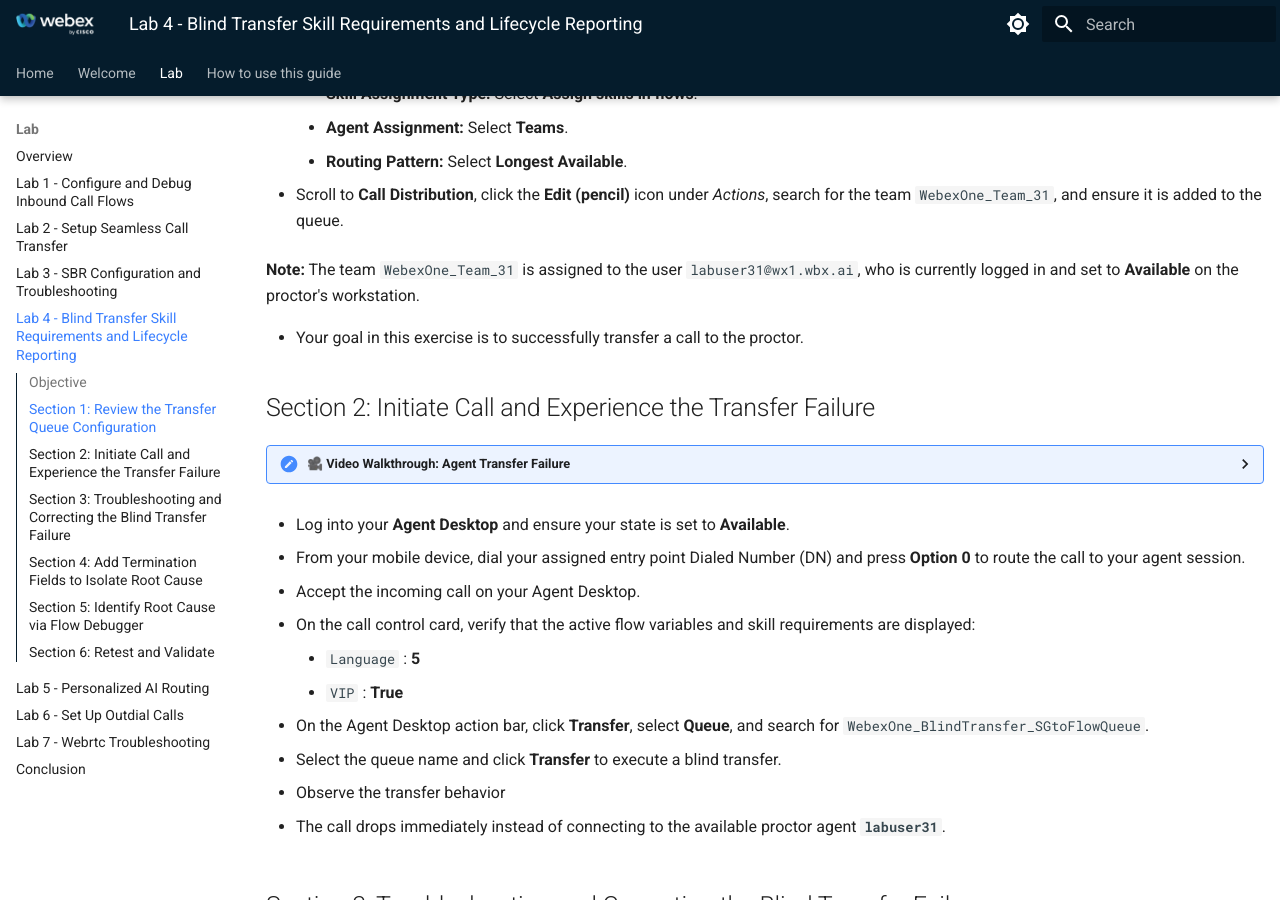
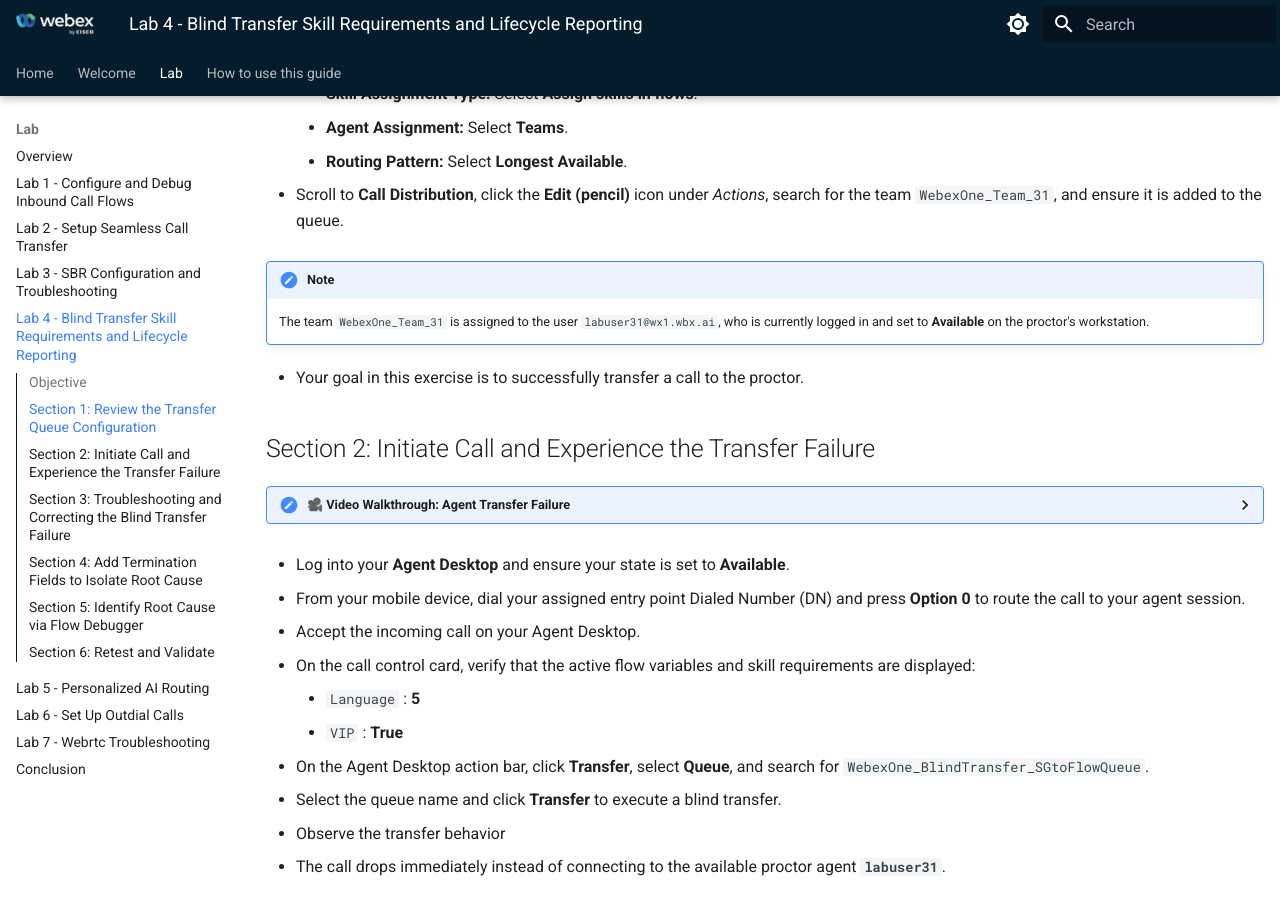
Before and after one commit to WebexCC-SA/LAB-21177, an MkDocs documentation site: the page built from docs/Excercise4.md, in a window 1280 px wide and 900 px high, scrolled down 1231 px. Built offline with MkDocs 1.6.1 and Material for MkDocs 9.7.7, drawn with Linux system fonts in a browser that asks for light colours.

```diff
--- a/docs/Excercise4.md
+++ b/docs/Excercise4.md
@@ -52,7 +52,8 @@ In this lab, you will explore how skill requirements attached to an inbound call
 
 - Scroll to **Call Distribution**, click the **Edit (pencil)** icon under *Actions*, search for the team `WebexOne_Team_31`, and ensure it is added to the queue.
 
-**Note:** The team `WebexOne_Team_31` is assigned to the user `labuser31@wx1.wbx.ai`, who is currently logged in and set to **Available** on the proctor's workstation.
+!!! Note
+	The team `WebexOne_Team_31` is assigned to the user `labuser31@wx1.wbx.ai`, who is currently logged in and set to **Available** on the proctor's workstation.
 
 - Your goal in this exercise is to successfully transfer a call to the proctor.
 
```
